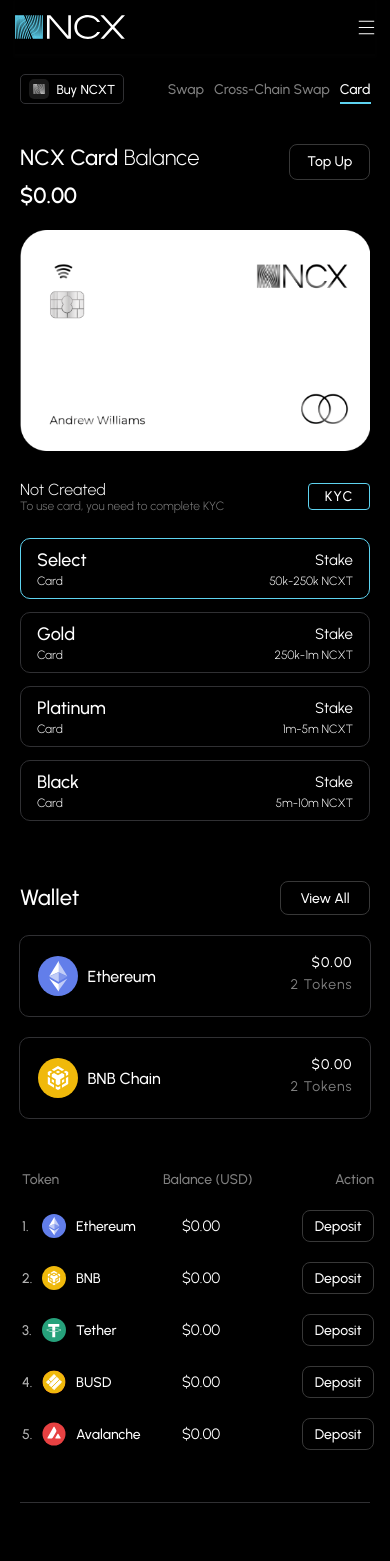
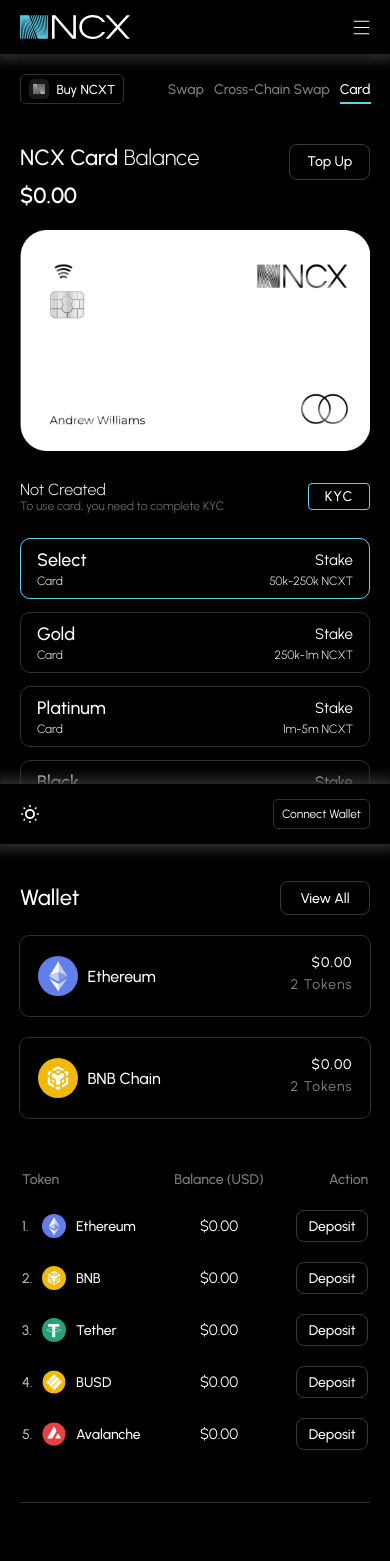
Before and after one commit to ncx-cx/ncx-card, a React (Create React App) app: page / in a window 390 px wide. Shown: the top 1561 px of the page. Built offline with nearby package versions, Linux system fonts and the light colour scheme.

Commit message:
mobile changes

```diff
--- a/src/App.js
+++ b/src/App.js
@@ -164,6 +164,14 @@
             <MobileHeader />
           </div>
         </div>
+
+        <div className="mobile__foter">
+          <div className="container">
+            <button type="button" onClick={this.onClickButton} className="light-dark">{buttonText}</button>
+            <a href="#" className="connect_wal">Connect Wallet</a>
+          </div>
+        </div>
+
         <div id="subheader">
             <div className="logo-nav">
               <a href="https://ncx.cx/buy-crypto">
--- a/src/assets/components/header.css
+++ b/src/assets/components/header.css
@@ -2,6 +2,9 @@
     display: none;
 }
 .row.card-balance .crd_div .card_bal {
+    display: none;
+}
+.mobile__foter {
     display: none;
 }
 @media screen and (max-width: 900px){
@@ -11,6 +14,12 @@
     #header-row .MuiToolbar-regular{
         min-height: inherit !important;
         max-height: inherit !important;
+        padding: 0px 20px;
+        background: #000000;
+        box-shadow: rgb(48, 48, 51) 0px 0px 12px 6px;
+    }
+    .card__gers .container{
+        padding: 0px;
     }
     div#header-newmobile {
         display: block;
@@ -248,10 +257,12 @@
         width: 10px;
     }
     .wal__tbl tr th:nth-child(1) {
-        width: 130px;
+        width: unset;
+        min-width: 120px;
     }
     .wal__tbl tr th:nth-child(3) {
         width: 100px;
+        text-align: center;
     }
     th:nth-child(5){
         width: 100px;
@@ -262,4 +273,83 @@
     body{
         overflow: visible !important;
     }
+    .wal__tbl td.token{
+        width: inherit;
+        min-width: 120px;
+    }
+    td.bal_usd{
+        width: inherit;
+        min-width: 100px;
+    }
+    .wal__tbl th:nth-child(5){
+        width: inherit;
+        min-width: 72px;
+    }
+    td.bal_usd p{
+        text-align: center;
+    }
+    .mobile__foter {
+        display: block;
+        position: fixed;
+        bottom: 0;
+        width: 100%;
+        background: #000000;
+        z-index: 1;
+        padding: 15px 20px;
+        max-width: -webkit-fill-available;
+        box-shadow: rgb(48, 48, 51) 0px 0px 12px 6px;
+    }
+    .mode.light-mode .mobile__foter {
+        background: #FFFFFF;
+        box-shadow: rgb(231, 227, 235) 0px 0px 12px 6px;
+    }
+    .light-mode #header-row .MuiToolbar-regular{
+        box-shadow: rgb(231, 227, 235) 0px 0px 12px 6px;
+        background: #FFFFFF;
+    }
+    .light-mode .navigation{
+        background: #FFFFFF;
+        box-shadow: none;
+    }
+    .light-mode img.lght {
+        display: none;
+    }
+    .dark-mode img.drk {
+        display: none;
+    }
+    .light-mode .navigation-menu.expanded{
+        background: #FFFFFF;
+    }
+    .light-mode .navigation-menu.expanded ul li a{
+        color: #000000;
+    }
+    .light-mode .navigation-menu.expanded ul li a:hover{
+        color:#5ED3F0;
+    }
+    .light-mode .hamburger svg path{
+        fill: #000000;
+    }
+    .mobile__foter a.connect_wal {
+        color: #FFFFFF;
+        font-size: 12px;
+        border-radius: 5px;
+        padding: 2px 8px;
+    }
+    body .light-mode {
+        background: #FFFFFF;
+        will-change: unset;
+        transform: unset;
+        transition: unset;
+    }
+    body .dark-mode{
+        background: #000000;
+        will-change: unset;
+        transform: unset;
+        transition: unset;
+    }
+    .mobile__foter .container {
+        display: flex;
+        align-items: center;
+        justify-content: space-between;
+    }
 }
--- a/src/assets/components/header.jsx
+++ b/src/assets/components/header.jsx
@@ -2,6 +2,7 @@
 import './header.css';
 import { ReactComponent as CloseIcon } from '../images/clos.svg';
 import NCXWhiteLogo from '../images/new_sitelogo.svg';
+import NCXBlackLogo from '../images/ncx-blacklogo.svg';
 
 function NCXCardHeader()
 {
@@ -84,7 +85,10 @@
                     className="header-logo"
                     sx={{ mr: 2 }}
                     >
-                    <a href="https://ncx.cx/"><img src={NCXWhiteLogo} alt="NCX-Logo" /></a>
+                    <a href="https://ncx.cx/">
+                        <img className="lght" src={NCXWhiteLogo} alt="NCX-Logo" />
+                        <img className="drk" src={NCXBlackLogo} alt="NCX-Logo" />
+                    </a>
                 </button>
                 </div>
             </div>
--- a/src/index.css
+++ b/src/index.css
@@ -175,11 +175,12 @@
 .mega_menu h4 {
   border-bottom: 0.4px solid #d0d0d0;
   color: #000;
-  font-family: 'hauora-bold';
+  font-family: 'urbanist-medium';
   font-size: 18px;
   line-height: 24px;
   padding: 10px 0;
   margin: 0px;
+  font-weight: 400;
 }
 .mega_menu .main_service_wrapper {
   column-gap: 55px;
@@ -211,14 +212,14 @@
 .mega_menu .right_inner {
   max-width: 210px;
 }
-.mega_menu h4 {
+/* .mega_menu h4 {
   border-bottom: 0.4px solid #d0d0d0;
   color: #000;
   font-family: 'hauora-bold';
   font-size: 18px;
   line-height: 24px;
   padding: 10px 0;
-}
+} */
 .connect_links .box {
   border: 0.2px solid transparent;
   margin-top: 30px;
--- a/src/pages/style.css
+++ b/src/pages/style.css
@@ -199,7 +199,7 @@
     justify-content: space-between;
 }
 .trhs:hover{
-    border-color: #5ED3F0
+    border-color: #5ED3F0 !important;
 }
 .token {
     display: flex;
@@ -356,3 +356,21 @@
     border-bottom: 1px solid rgb(221, 221, 221);
     border-top: 1px solid rgb(221, 221, 221);
 }
+
+@media screen and (max-width: 1200px){
+    .card__gers .container{
+        padding: 0px 20px;
+    }
+    .row.card-balance .balance {
+        width: 63%;
+    }
+    .row.card-balance .crd_div {
+        width: 32%;
+    }
+    #subheader .logo-nav{
+        width: 65%;
+    }
+    #subheader .menu{
+        width: 35%;
+    }
+}
```
